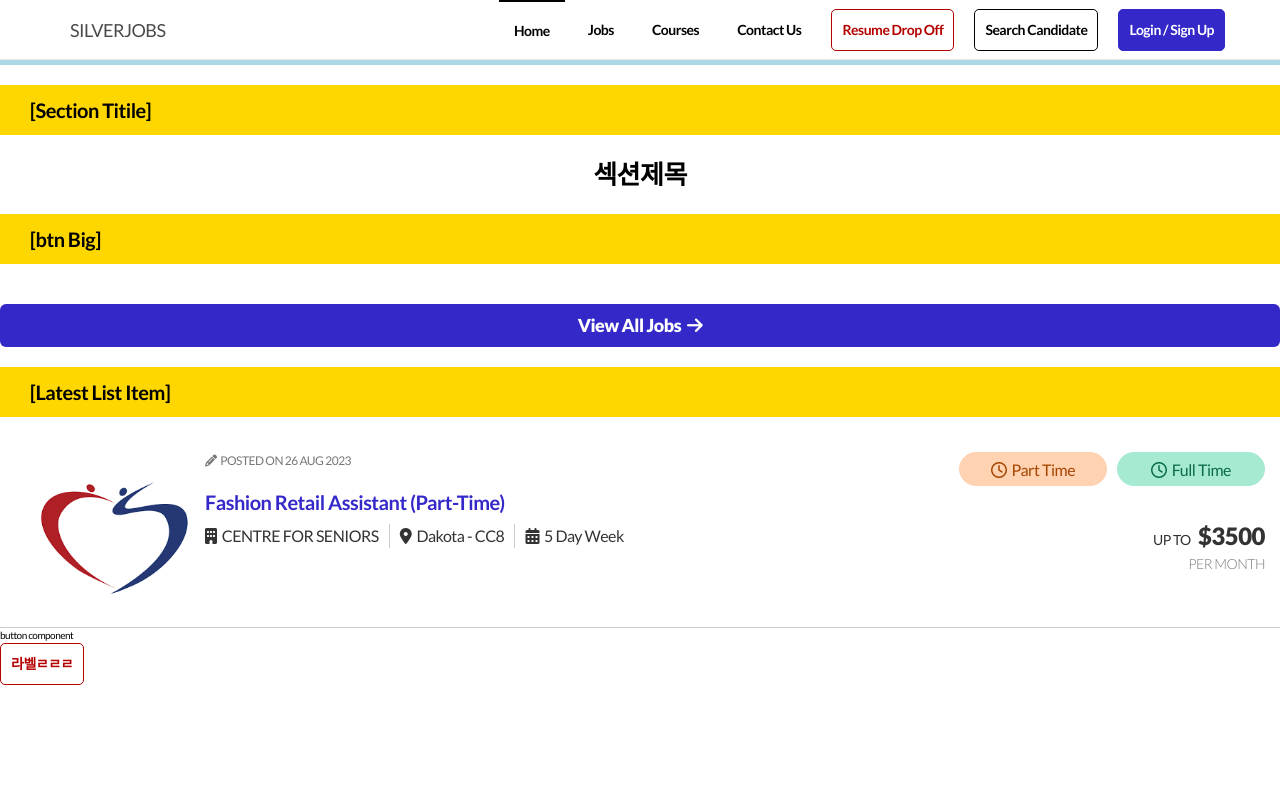
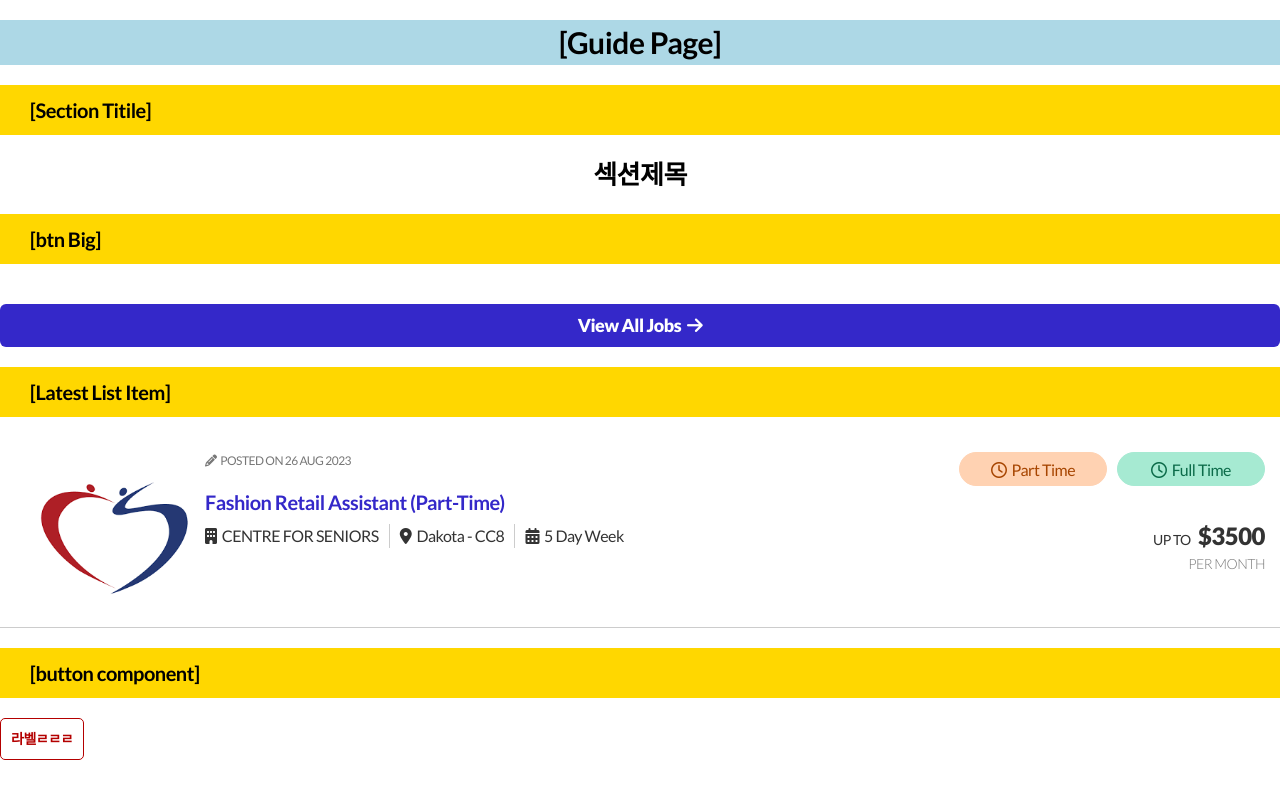
Before and after one commit to phr9000/seniorJob, a React (Create React App) app: page /guide in a window 1280 px wide. Built offline with nearby package versions, Linux system fonts and the light colour scheme.

Commit message:
+ 가이드 페이지 정리 + latestList.scss 폴더이동

```diff
--- a/src/App.tsx
+++ b/src/App.tsx
@@ -1,25 +1,30 @@
-import { createBrowserRouter, RouterProvider } from "react-router-dom";
+import {createBrowserRouter, RouterProvider} from "react-router-dom";
 import Root from "./pages/Root";
 import MainLayout from "./pages/Main/MainLayout";
 import Guide from "./components/Guide";
-import LatestList from "./components/LatestList";
+// import LatestList from "./components/LatestList";
+// import Button from "./components/button/Button";
 import React from "react";
 import "./App.css";
+
+
+
 
 const router = createBrowserRouter([
   {
     path: "/",
-    element: <Root />,
+    element: <Root/>,
     children: [
-      { index: true, element: <MainLayout /> },
-      { path: "/guide", element: <Guide /> },
-      { path: "/latest-list", element: <LatestList /> },
+      {index: true, element: <MainLayout/>},
+      {path: "/guide", element: <Guide/>},
+      // {path: "/latest-list", element: <LatestList/>},
+      // {path: "/button", element: <Button/>},
     ],
   },
 ]);
 
 const App: React.FC = () => {
-  return <RouterProvider router={router} />;
+  return <RouterProvider router={router}/>;
 };
 
 export default App;
--- a/src/components/Guide.tsx
+++ b/src/components/Guide.tsx
@@ -8,6 +8,9 @@ import imgs from "src/common/ImgDef";
 
 /* Import Component */
 import {JobItem} from 'src/components/LatestList';
+
+
+
 
 interface SecTitleProps {
   /**
@@ -22,13 +25,13 @@ interface BigBtnTitleProps {
 }
 
 
-export function SecTitle({title = "섹션제목"}: SecTitleProps) {
+export function SecTitle ({title = "섹션제목"}: SecTitleProps) {
   return (
     <h2 className="sec_title">{title}</h2>
   );
 }
 
-export function BigBtn({title = "View All Jobs"}: BigBtnTitleProps) {
+export function BigBtn ({title = "View All Jobs"}: BigBtnTitleProps) {
   return (
     <div className="big_btn">
       <a href="#none" title="페이지이동">
@@ -62,7 +65,7 @@ const Guide: React.FC = () => {
   const someJobData = {
     thumb: imgs.thumb_01,
     postedOn: "26 Aug 2023",
-    jobTypes: ["Part Time", "Full Time"],
+    jobTypes: [ "Part Time", "Full Time" ],
     title: "Fashion Retail Assistant (Part-Time)",
     company: "CENTRE FOR SENIORS",
     location: "Dakota - CC8",
@@ -84,7 +87,7 @@ const Guide: React.FC = () => {
       <JobItem job={someJobData}/>
 
 
-      <h3>button component</h3>
+      <div style={{...commonStyle, ...fontSize20}}>[button component]</div>
       <Button label="라벨ㄹㄹㄹ" color="red"/>
     </>
   );
--- a/src/pages/Root.tsx
+++ b/src/pages/Root.tsx
@@ -1,19 +1,19 @@
 import React from "react";
-import { Outlet } from "react-router-dom";
+import {Outlet} from "react-router-dom";
 import "../assets/styles/index.scss";
 import "src/assets/styles/index.scss";
 import "src/assets/fontawesome/css/fontawesome.css";
 import "src/assets/fontawesome/css/brands.css";
 import "src/assets/fontawesome/css/solid.css";
 // 파일경로 미생성 으로 인한 임시 주석처리
-import Header from "../components/Header";
+// import Header from "../components/Header";
 
 const Root: React.FC = () => {
   return (
     <div>
-      <Header />
+      {/*<Header/>*/}
       <div>
-        <Outlet />
+        <Outlet/>
       </div>
     </div>
   );
```
